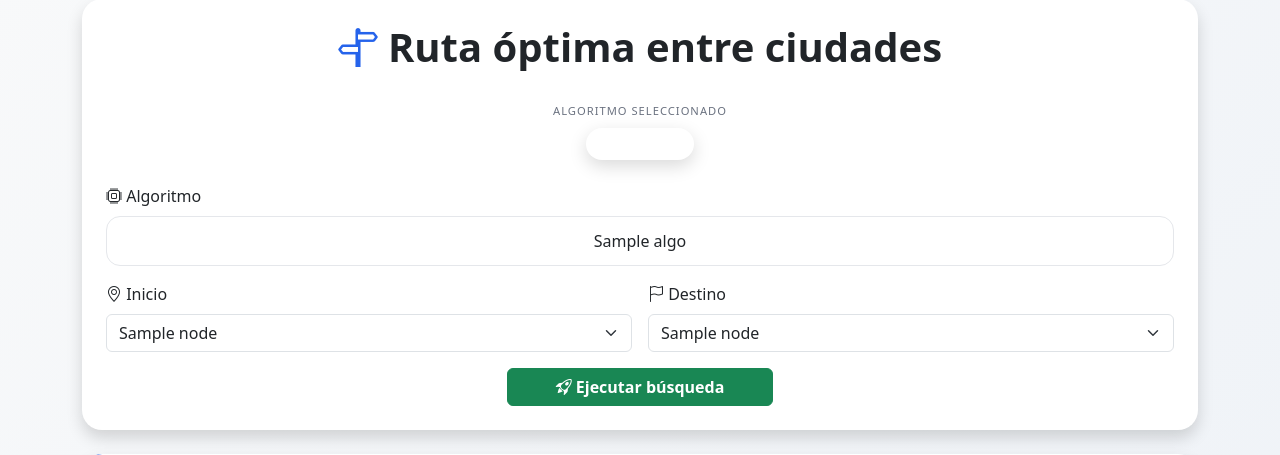
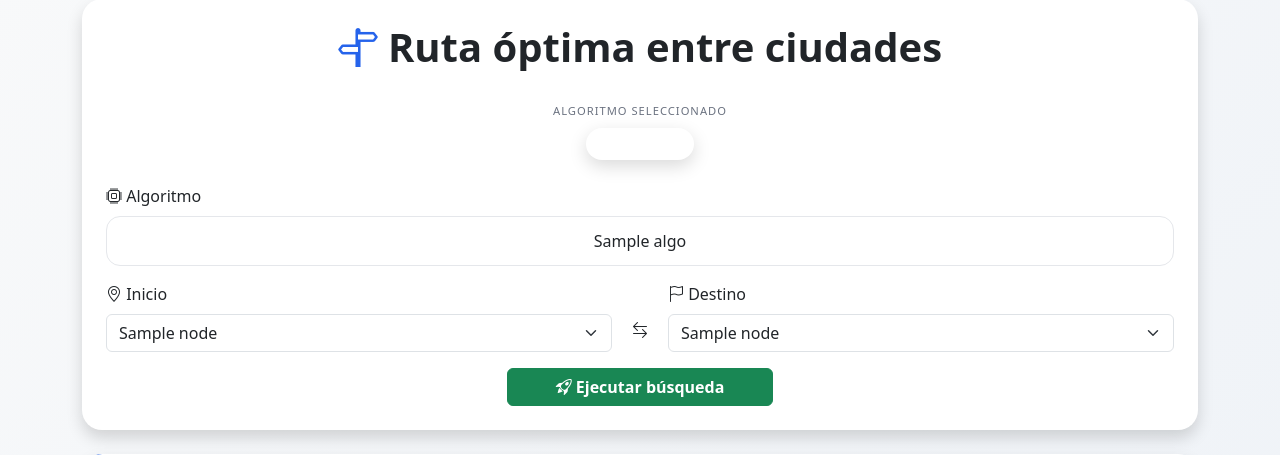
Before and after one commit to JuanCortesRo/Project-1-AI, a Flask app: template templates/index.html in a window 1280 px wide. Shown: the part 49-504 px from the top of the page. Run offline with Flask 3, Linux system fonts and the light colour scheme; the template is opened without the code that fills it: most values are stand-ins (such as "Sample title", 1, 10 or a date in 2020).

Commit message:
feat: swap button for start and goal locations

```diff
--- a/static/css/style.css
+++ b/static/css/style.css
@@ -1,10 +1,13 @@
+.swap-highlight {
+    box-shadow: 0 0 0 3px #1f77ff55;
+    transition: box-shadow 0.2s;
+}
 :root {
     --primary: #2563eb;
     --primary-soft: #e0e7ff;
     --text: #1f2937;
 }
 
-/* GENERAL */
 body {
     background: linear-gradient(135deg, #f8f9fa, #eef2f7);
     font-family: system-ui, -apple-system, sans-serif;
@@ -21,7 +24,6 @@
     box-shadow: 0 12px 30px rgba(0,0,0,0.08);
 }
 
-/* HEADER */
 h1 {
     display: flex;
     justify-content: center;
@@ -33,7 +35,7 @@
     color: var(--primary);
 }
 
-/* 🔥 BLOQUE ALGORITMO */
+
 .algo-header {
     display: flex;
     flex-direction: column;
@@ -41,7 +43,6 @@
     gap: 6px;
 }
 
-/* LABEL */
 .algo-label {
     font-size: 0.7rem;
     letter-spacing: 1px;
@@ -49,7 +50,6 @@
     color: #6b7280;
 }
 
-/* BADGE PRO */
 .algo-badge {
     display: inline-flex;
     align-items: center;
@@ -69,13 +69,11 @@
     transform: scale(1.05);
 }
 
-/* 🎯 COLORES */
 .algo-bfs { background: #1f77ff; }
 .algo-dfs { background: #8e44ad; }
 .algo-ucs { background: #27ae60; }
 .algo-astar { background: #f39c12; }
 
-/* BOTONES ALGORITMO */
 .algo-container {
     display: flex;
     gap: 10px;
@@ -93,26 +91,24 @@
     font-weight: 500;
 }
 
-/* HOVER */
 .algo-btn:hover {
     transform: translateY(-2px);
     background: var(--primary-soft);
     border-color: var(--primary);
 }
 
-/* ACTIVO */
 .btn-check:checked + .algo-btn {
     background: var(--primary);
     color: white;
     box-shadow: 0 6px 18px rgba(37, 99, 235, 0.3);
 }
 
-/* RESULTADO */
+
 .result-card {
     border-left: 6px solid var(--primary);
 }
 
-/* ===== RUTA ===== */
+
 .route-horizontal {
     display: flex;
     align-items: center;
@@ -128,7 +124,6 @@
     min-width: 90px;
 }
 
-/* CÍRCULO */
 .circle {
     width: 44px;
     height: 44px;
@@ -148,14 +143,12 @@
     transition: 0.25s;
 }
 
-/* HOVER */
 .route-step:hover .circle {
     transform: scale(1.1);
     background: var(--primary);
     color: white;
 }
 
-/* TEXTO */
 .city {
     margin-top: 6px;
     font-size: 0.9rem;
@@ -163,7 +156,6 @@
     text-align: center;
 }
 
-/* LÍNEA */
 .line {
     height: 4px;
     width: 70px;
@@ -171,19 +163,16 @@
     border-radius: 10px;
 }
 
-/* INICIO */
 .route-step:first-child .circle {
     border-color: #22c55e;
     color: #22c55e;
 }
 
-/* FINAL */
 .route-step:last-child .circle {
     border-color: #ef4444;
     color: #ef4444;
 }
 
-/* ===== COSTO ===== */
 .cost-card {
     display: flex;
     align-items: center;
@@ -203,12 +192,10 @@
     transform: scale(1.03);
 }
 
-/* ICONO */
 .cost-card i {
     font-size: 2.4rem;
 }
 
-/* TEXTO */
 .cost-label {
     font-size: 0.75rem;
     opacity: 0.85;
--- a/static/js/main.js
+++ b/static/js/main.js
@@ -4,7 +4,6 @@
 const icon = document.getElementById("algoIcon");
 const text = document.getElementById("algoText");
 
-/* 🔥 COLORES IGUALES AL BACKEND */
 const algorithmsData = {
     "BFS": {
         desc: "Explora nivel por nivel.",
@@ -34,17 +33,12 @@
     text.textContent = value;
     icon.className = "bi " + data.icon + " me-2";
     desc.textContent = data.desc;
-
-    // quitar clases
     badge.classList.remove("algo-bfs", "algo-dfs", "algo-ucs", "algo-astar");
-
-    // aplicar color
     badge.classList.add(data.class);
-
-    // 🔥 animación pro
     badge.style.transform = "scale(1.08)";
     setTimeout(() => badge.style.transform = "scale(1)", 180);
 }
+
 
 /* inicial */
 const selected = document.querySelector('.algo-option:checked');
@@ -56,3 +50,23 @@
         updateUI(this.value);
     });
 });
+
+// --- SWAP BUTTON ---
+const swapBtn = document.getElementById('swapBtn');
+const startSelect = document.getElementById('startSelect');
+const goalSelect = document.getElementById('goalSelect');
+
+if (swapBtn && startSelect && goalSelect) {
+    swapBtn.addEventListener('click', function() {
+        const temp = startSelect.value;
+        startSelect.value = goalSelect.value;
+        goalSelect.value = temp;
+        // Opcional: resaltar selects brevemente
+        startSelect.classList.add('swap-highlight');
+        goalSelect.classList.add('swap-highlight');
+        setTimeout(() => {
+            startSelect.classList.remove('swap-highlight');
+            goalSelect.classList.remove('swap-highlight');
+        }, 300);
+    });
+}
--- a/templates/index.html
+++ b/templates/index.html
@@ -38,16 +38,15 @@
 
         <form method="post" class="row g-3">
 
+
             <!-- ALGORITMOS -->
             <div class="col-12">
                 <label class="form-label"><i class="bi bi-cpu"></i> Algoritmo</label>
-
                 <div class="algo-container">
                     {% for algo in algorithms %}
                     <input type="radio" class="btn-check algo-option" name="algorithm"
                         value="{{ algo }}" id="algo{{ loop.index }}"
                         {% if algo == selected_algorithm %}checked{% endif %}>
-
                     <label class="algo-btn d-flex gap-2 justify-content-center align-items-center"
                         for="algo{{ loop.index }}">
                         {{ algo }}
@@ -56,10 +55,12 @@
                 </div>
             </div>
 
-            <!-- SELECTS -->
-            <div class="col-md-6">
+            <!-- SELECTS CON SWAP -->
+            <div class="col-12">
+                <div class="row g-2 align-items-end">
+                    <div class="col">
                         <label class="form-label"><i class="bi bi-geo-alt"></i> Inicio</label>
-                <select name="start" class="form-select">
+                        <select id="startSelect" name="start" class="form-select">
                             {% for node in nodes %}
                             <option value="{{ node }}" {% if node == selected_start %}selected{% endif %}>
                                 {{ node }}
@@ -68,15 +69,23 @@
                         </select>
                     </div>
 
-            <div class="col-md-6">
+                    <div class="col-auto pb-1">
+                        <button type="button" id="swapBtn" class="btn border-0 shadow-none" title="Intercambiar inicio y destino">
+                            <i class="bi bi-arrow-left-right"></i>
+                        </button>
+                    </div>
+
+                    <div class="col">
                         <label class="form-label"><i class="bi bi-flag"></i> Destino</label>
-                <select name="goal" class="form-select">
+                        <select id="goalSelect" name="goal" class="form-select">
                             {% for node in nodes %}
                             <option value="{{ node }}" {% if node == selected_goal %}selected{% endif %}>
                                 {{ node }}
                             </option>
                             {% endfor %}
                         </select>
+                    </div>
+                </div>
             </div>
 
             <!-- BOTÓN -->
@@ -99,7 +108,7 @@
             Ruta encontrada
         </h4>
 
-        <!-- 🔥 RUTA HORIZONTAL -->
+        <!-- RUTA HORIZONTAL -->
         <div class="route-horizontal mt-4">
             {% for node in path %}
                 <div class="route-step">
```
Lines whose indentation alone changed are shown as unchanged.
